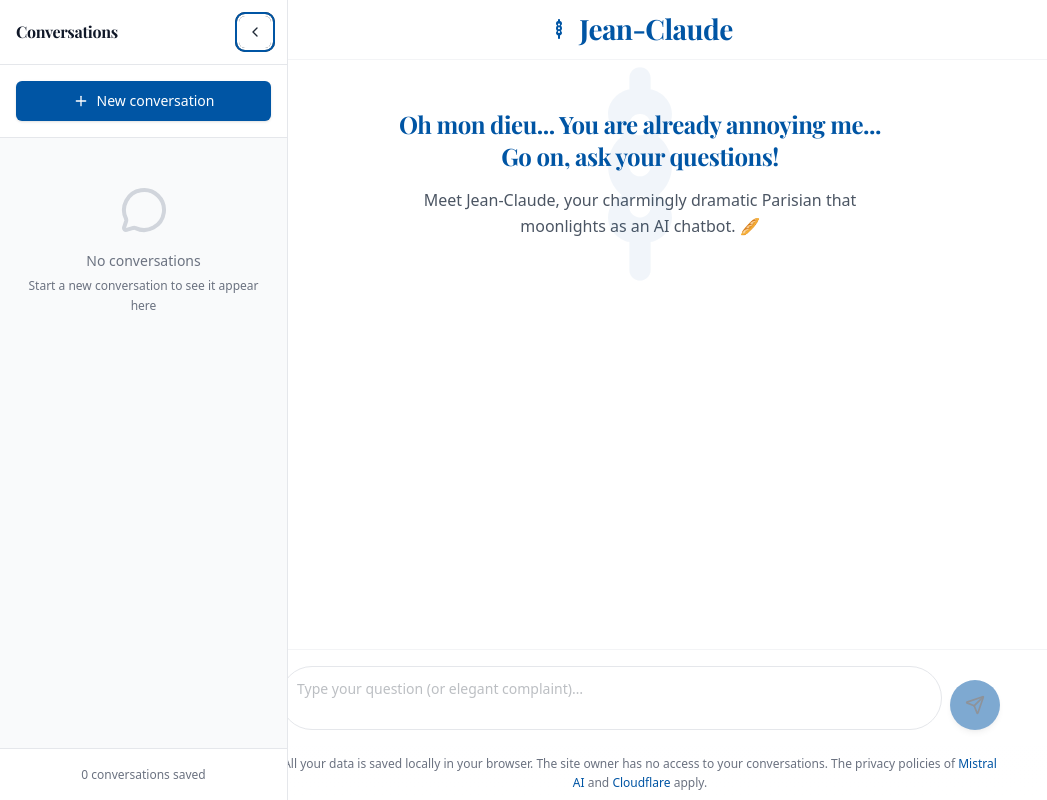
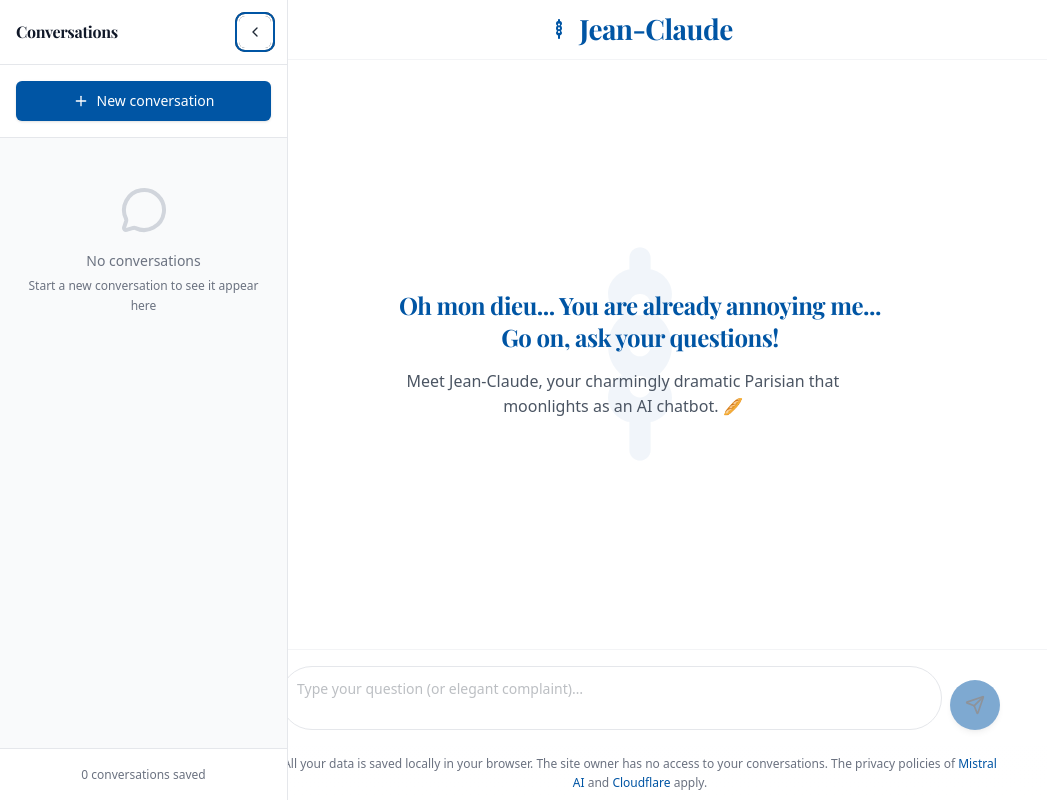
Before and after one commit to LevSky22/jean-claude, a React (Vite) app: page /chat in a window 1280 px wide. Shown: the whole page, without its empty margins (0-1047 px from the left). Built offline with nearby package versions, Linux system fonts and the light colour scheme.

Commit message:
centered text, flow

```diff
--- a/src/components/chat-container.tsx
+++ b/src/components/chat-container.tsx
@@ -59,12 +59,12 @@ export default function ChatContainer({
       tabIndex={0}
       style={{ overscrollBehavior: 'contain' }}
     >
-      <div className="max-w-[600px] mx-auto flex flex-col gap-2 flex-1">
       {messages.length === 0 ? (
-          <header className="flex-1 flex flex-col items-center justify-center text-center p-6 relative" role="banner">
+        <div className="flex flex-col items-center justify-center h-full min-h-[60vh] text-center p-6 relative">
           <div className="absolute inset-0 flex items-center justify-center opacity-5 pointer-events-none" aria-hidden="true">
             <FleurDeLis className="w-64 h-64" aria-hidden="true" />
           </div>
+          <header role="banner" className="relative z-10">
             <h2 className="font-serif text-2xl font-bold text-[#0055A4] mb-4">
               Oh mon dieu... You are already annoying me...
               <br />Go on, ask your questions!
@@ -73,7 +73,9 @@ export default function ChatContainer({
               Meet Jean-Claude, your charmingly dramatic Parisian that moonlights as an AI chatbot. 🥖
             </p>
           </header>
+        </div>
       ) : (
+        <div className="max-w-[600px] mx-auto flex flex-col gap-2">
           <div role="group" aria-label="Conversation messages" className="flex flex-col space-y-1">
             {messages.map((message) => (
             <ChatMessage
@@ -84,8 +86,8 @@ export default function ChatContainer({
             />
             ))}
           </div>
+        </div>
       )}
-      </div>
 
       {/* Live announcer for screen readers */}
       <LiveAnnouncer message={liveMessage} politeness="polite" />
```
Lines whose indentation alone changed are shown as unchanged.
